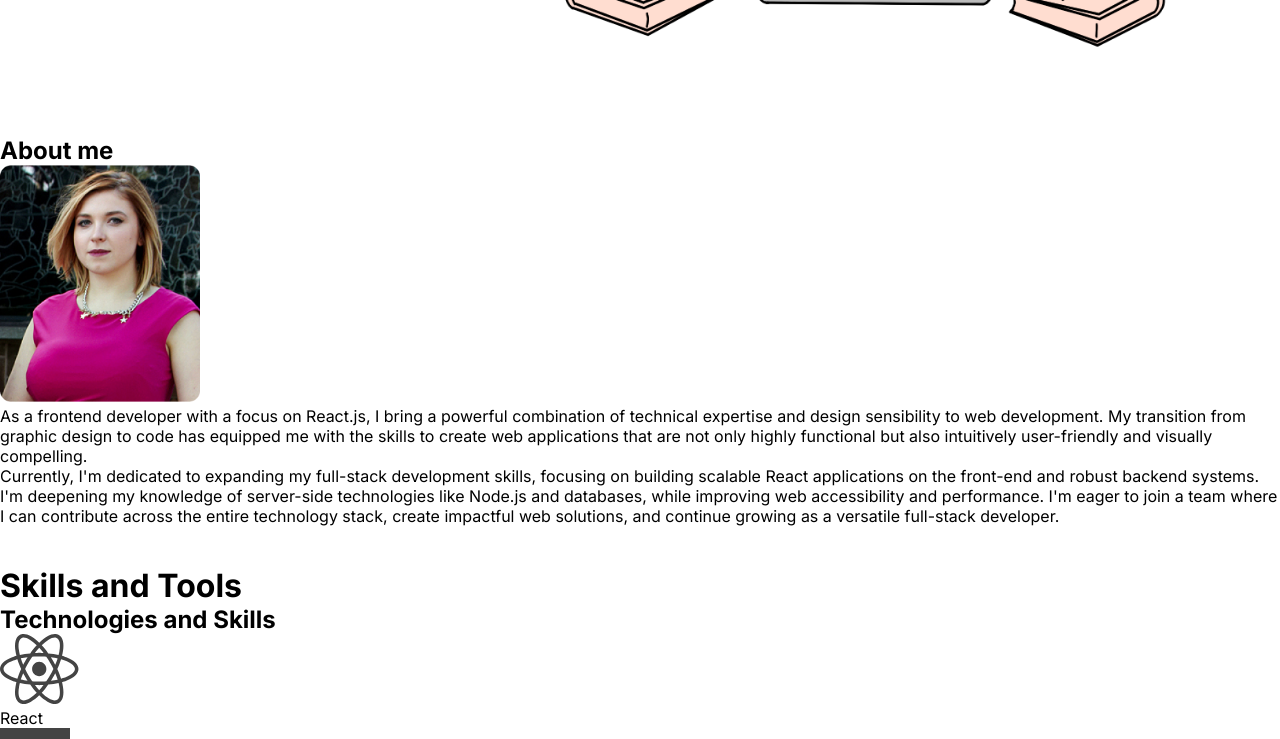
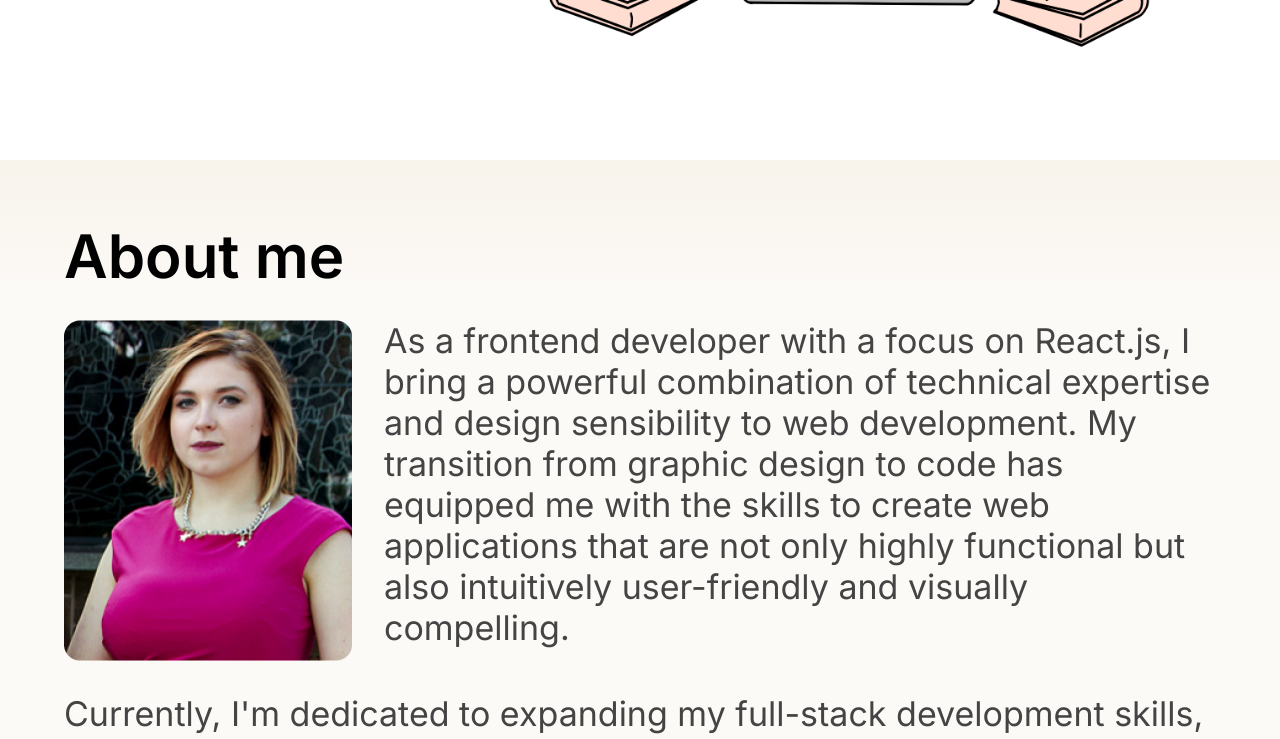
Before and after one commit to eburza/portfolio-emilia-burza, a React (Vite) app: page / in a window 1280 px wide. Shown: the part 560-1299 px from the top of the page. Built offline with nearby package versions, Linux system fonts and the light colour scheme.

Commit message:
Add styling to about section

```diff
--- a/src/components/About.jsx
+++ b/src/components/About.jsx
@@ -5,12 +5,12 @@ export default function About() {
             <h1 className='head-title'>About me</h1>
             <div className='about-wrapper'>
                 <img src={ImgAbout} className='about-img' alt='Emilia Burza smiling'/>
-                <p className='about-text'>
+                <p className='about-text text-1'>
                     As a frontend developer with a focus on React.js, I bring a powerful combination of technical expertise
                     and design sensibility to web development. My transition from graphic design to code has equipped me with the skills
                     to create web applications that are not only highly functional but also intuitively user-friendly and visually compelling.
                 </p>
-                <p className='about-text'>
+                <p className='about-text text-2'>
                     Currently, I'm dedicated to expanding my full-stack development skills, focusing on building scalable React
                     applications on the front-end and robust backend systems. I'm deepening my knowledge of server-side technologies
                     like Node.js and databases, while improving web accessibility and performance. I'm eager to join a team where
--- /dev/null
+++ b/src/css/about.scss
@@ -0,0 +1,30 @@
+@import 'functions.scss';
+
+.about-content {
+    background: $linear;
+    padding: 4rem;
+}
+
+.about-wrapper {
+    margin-top: 2rem;
+    display: grid;
+    grid-template-columns: 18rem auto;
+    grid-template-rows: auto;
+    gap: 2rem;
+}
+
+.about-img {
+    width: 18rem;
+}
+
+.text-1 {
+    grid-column: 2;
+}
+
+.text-2 {
+    grid-column: 1 / span 2;
+}
+
+.about-text {
+    @include text-paragraph;
+}
--- a/src/css/functions.scss
+++ b/src/css/functions.scss
@@ -19,7 +19,7 @@
 }
 
 @mixin heading-m {
-    font-size: 3.875rem;
+    font-size: 3.75rem;
     font-weight: 600;
     line-height: 4rem;
 }
@@ -53,9 +53,7 @@ $floral-white: #FCFAF7;
 $elusive: #FEDED2;
 $pastel-pink: #FFC1DE;
 $water: #DAF6FF;
-@mixin linear {
-    background: linear-gradient(180deg, #F8F3EB 0%, #FCFAF7 15.78%, #FCFAF7 100%);
-}
+$linear: linear-gradient(180deg, #F8F3EB 0%, #FCFAF7 15.78%, #FCFAF7 100%);
 
 /* DISPLAY */
 @mixin display-flex($direction, $justyfy, $align, $gap){
--- a/src/css/hero.scss
+++ b/src/css/hero.scss
@@ -14,7 +14,7 @@
     z-index: 2;
     position: absolute;
     left: 0;
-    padding: 2rem;
+    padding: 2rem 2rem 2rem 4rem;
 }
 
 .hero-img {
@@ -25,7 +25,7 @@
     width: 65%;
     object-fit: contain;
     z-index: 1;
-    padding: 2rem;
+    padding: 2rem 4rem 2rem 2rem;
 }
 
 .hero-text-sub {
--- a/src/css/styles.css
+++ b/src/css/styles.css
@@ -78,7 +78,7 @@
   z-index: 2;
   position: absolute;
   left: 0;
-  padding: 2rem;
+  padding: 2rem 2rem 2rem 4rem;
 }
 
 .hero-img {
@@ -89,7 +89,7 @@
   width: 65%;
   object-fit: contain;
   z-index: 1;
-  padding: 2rem;
+  padding: 2rem 4rem 2rem 2rem;
 }
 
 .hero-text-sub {
@@ -102,6 +102,40 @@
   font-size: 4rem;
   font-weight: 600;
   line-height: 4.75rem;
+}
+
+/* FONTS */
+/* COLORS */
+/* DISPLAY */
+.about-content {
+  background: linear-gradient(180deg, #F8F3EB 0%, #FCFAF7 15.78%, #FCFAF7 100%);
+  padding: 4rem;
+}
+
+.about-wrapper {
+  margin-top: 2rem;
+  display: grid;
+  grid-template-columns: 18rem auto;
+  grid-template-rows: auto;
+  gap: 2rem;
+}
+
+.about-img {
+  width: 18rem;
+}
+
+.text-1 {
+  grid-column: 2;
+}
+
+.text-2 {
+  grid-column: 1/span 2;
+}
+
+.about-text {
+  color: #444;
+  font-size: 2.125rem;
+  font-weight: 400;
 }
 
 * {
@@ -127,7 +161,7 @@ body {
   flex-direction: column;
   justify-content: center;
   align-items: initial;
-  gap: 2.5rem;
+  gap: 4rem;
 }
 
 a {
@@ -138,4 +172,10 @@ button {
   cursor: pointer;
 }
 
+.head-title {
+  font-size: 3.75rem;
+  font-weight: 600;
+  line-height: 4rem;
+}
+
 /*# sourceMappingURL=styles.css.map */
--- a/src/css/styles.scss
+++ b/src/css/styles.scss
@@ -1,6 +1,7 @@
 @import 'functions.scss';
 @import 'navigation.scss';
 @import 'hero.scss';
+@import 'about.scss';
 
 // base
 * {
@@ -16,7 +17,7 @@ body {
 }
 
 .portfolio-website {
-    @include display-flex(column, center, initial, 2.5rem);
+    @include display-flex(column, center, initial, 4rem);
 }
 
 a {
@@ -26,3 +27,7 @@ a {
 button {
     cursor: pointer;
 }
+
+.head-title {
+    @include heading-m;
+}
--- a/src/index.css
+++ b/src/index.css
@@ -1,7 +1,4 @@
 
-.about-img {
-  width: 200px;
-}
 
 .footer-heart-img {
   width: 50px;
```
Also changed, not shown: 1 other file (tests, documents, lock files or other folders).
